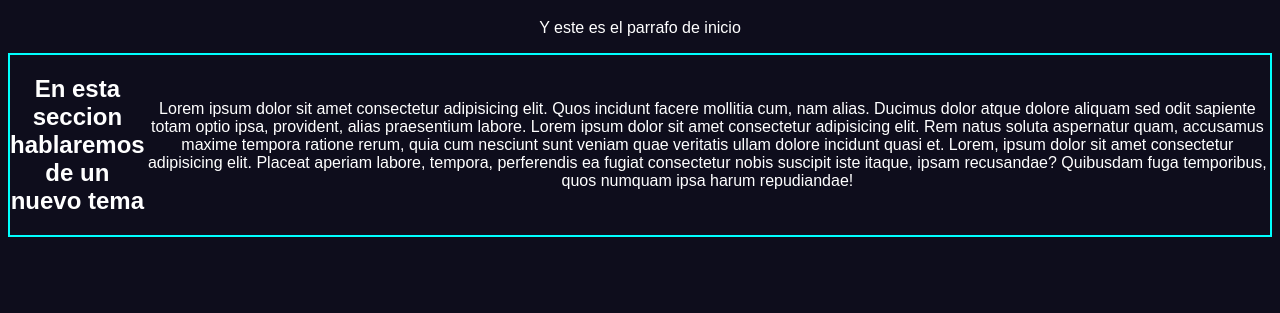
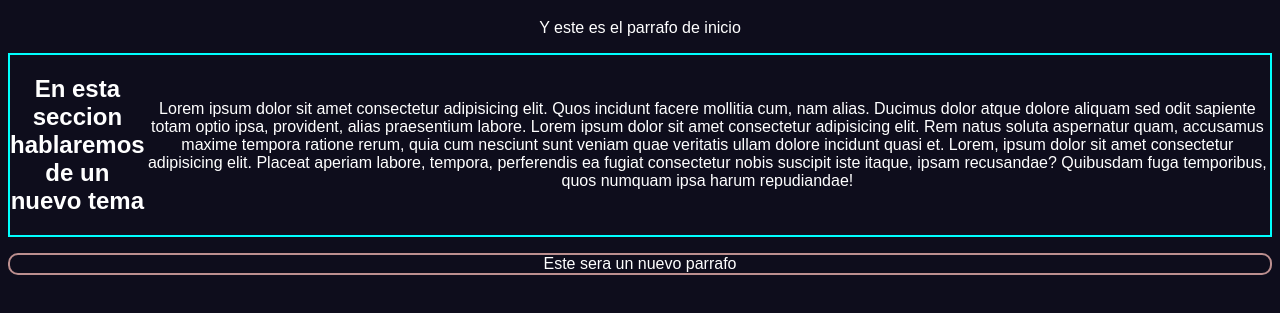
Before and after one commit to JBedoyaSalazar/hyperblog, a plain HTML site: page index.html in a window 1280 px wide. Shown: the part 61-374 px from the top of the page. Drawn offline with Linux system fonts and the light colour scheme.

Commit message:
agregando un nuevo parrafo

```diff
--- a/index.html
+++ b/index.html
@@ -13,5 +13,7 @@
         <h2>En esta seccion hablaremos de un nuevo tema</h2>
         <p>Lorem ipsum dolor sit amet consectetur adipisicing elit. Quos incidunt facere mollitia cum, nam alias. Ducimus dolor atque dolore aliquam sed odit sapiente totam optio ipsa, provident, alias praesentium labore. Lorem ipsum dolor sit amet consectetur adipisicing elit. Rem natus soluta aspernatur quam, accusamus maxime tempora ratione rerum, quia cum nesciunt sunt veniam quae veritatis ullam dolore incidunt quasi et. Lorem, ipsum dolor sit amet consectetur adipisicing elit. Placeat aperiam labore, tempora, perferendis ea fugiat consectetur nobis suscipit iste itaque, ipsam recusandae? Quibusdam fuga temporibus, quos numquam ipsa harum repudiandae!</p>
     </section>
+
+    <p id = adicional>Este sera un nuevo parrafo</p>
 </body>
 </html>
--- a/styles.css
+++ b/styles.css
@@ -12,3 +12,9 @@ body{
     align-items: center;
     border: aqua solid 2px;
 }
+
+#adicional{
+    font-size: 16;
+    border: rosybrown solid 2px;
+    border-radius: 10px;
+}
```
